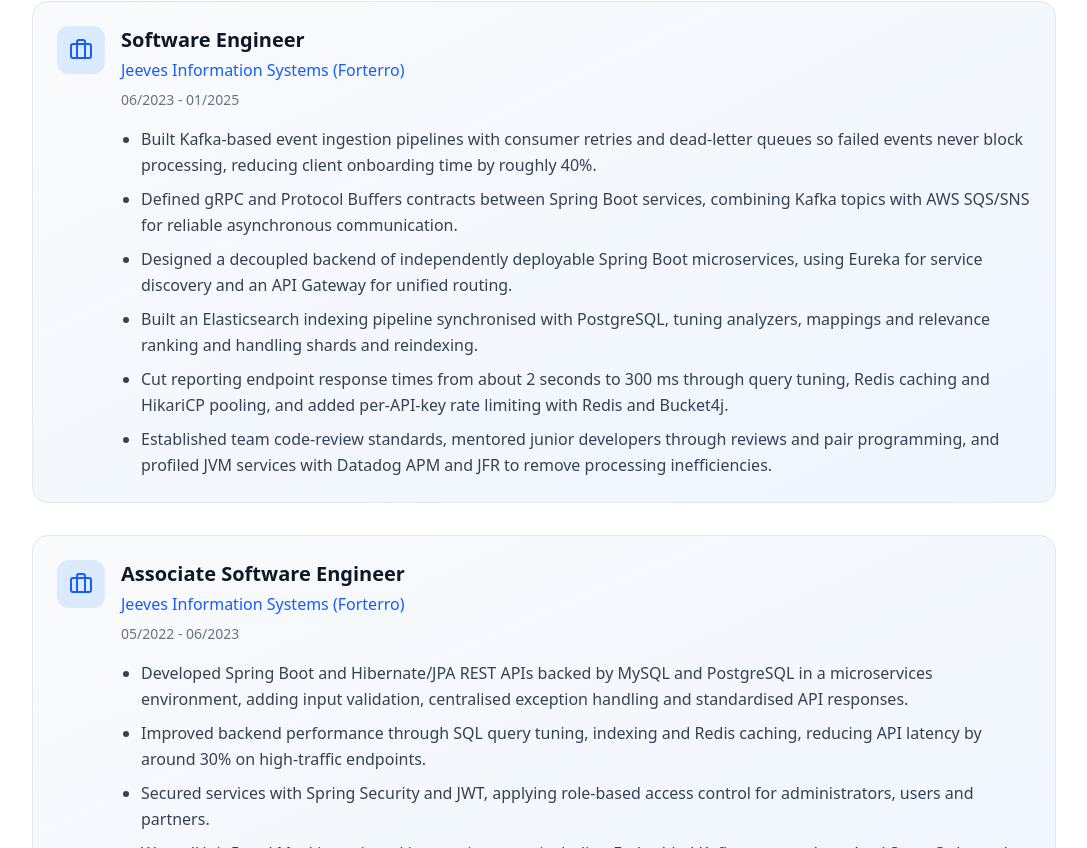
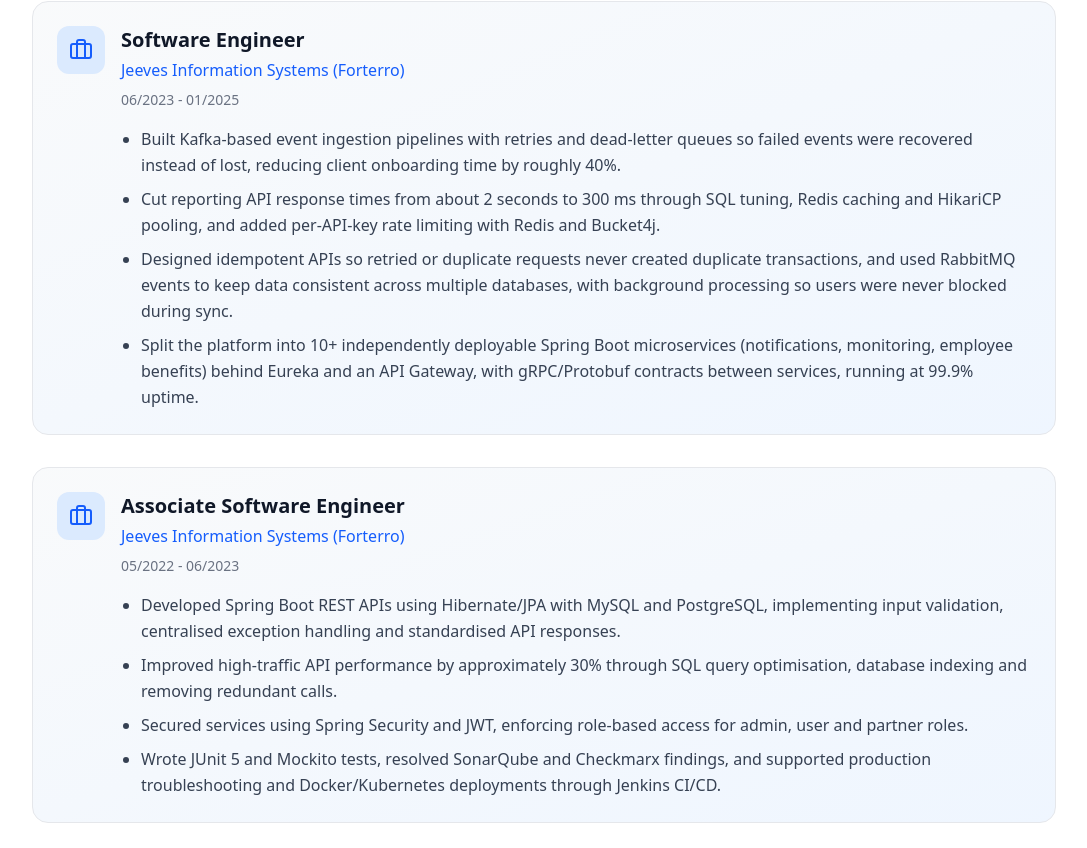
Before and after one commit to dhanushpvjgit/portfolio, a React (Vite) app: page / in a window 1280 px wide. Shown: the part 1572-2420 px from the top of the page, without its empty margins (96-1183 px from the left). Built offline with nearby package versions, Linux system fonts and the light colour scheme.

Commit message:
Changed description

```diff
--- a/src/App.jsx
+++ b/src/App.jsx
@@ -47,24 +47,21 @@ const translations = {
           company: "Jeeves Information Systems (Forterro)",
           duration: "06/2023 - 01/2025",
           points: [
-            "Entwickelte Kafka-basierte Event-Ingestion-Pipelines mit Consumer-Retries und Dead-Letter-Queues, sodass fehlgeschlagene Events die Verarbeitung nicht blockieren, und verkürzte die Kunden-Einführungszeit um rund 40 %.",
-            "Definierte gRPC- und Protocol-Buffers-Verträge zwischen Spring-Boot-Services und kombinierte Kafka-Topics mit AWS SQS/SNS für zuverlässige asynchrone Kommunikation.",
-            "Konzipierte ein entkoppeltes Backend aus unabhängig deploybaren Spring-Boot-Microservices mit Eureka für Service Discovery und einem API Gateway für einheitliches Routing.",
-            "Entwickelte eine Elasticsearch-Indexierungspipeline, die mit PostgreSQL synchron gehalten wird, optimierte Analyzer, Mappings und Relevanz-Ranking und verwaltete Shards und Reindexing.",
-            "Senkte die Antwortzeiten von Reporting-Endpunkten von rund 2 Sekunden auf 300 ms durch Query-Tuning, Redis-Caching und HikariCP-Pooling und ergänzte Rate Limiting pro API-Key mit Redis und Bucket4j.",
-            "Etablierte Code-Review-Standards im Team, betreute Nachwuchsentwickler durch Reviews und Pair Programming und analysierte JVM-Services mit Datadog APM und JFR, um Verarbeitungsengpässe zu beseitigen."
-          ]
+            "Entwicklung von Kafka-basierten Event-Ingestion-Pipelines mit Retries und Dead-Letter-Queues, sodass fehlgeschlagene Events wiederhergestellt statt verloren wurden; dadurch Verkürzung der Onboarding-Zeit für Kunden um rund 40 %.",
+  "Reduzierung der Antwortzeiten der Reporting-API von etwa 2 Sekunden auf 300 ms durch SQL-Tuning, Redis-Caching und HikariCP-Pooling sowie Einführung eines Rate-Limitings pro API-Key mit Redis und Bucket4j.",
+  "Konzeption idempotenter APIs, sodass wiederholte oder doppelte Anfragen nie zu doppelten Transaktionen führten; Einsatz von RabbitMQ-Events zur Datenkonsistenz über mehrere Datenbanken hinweg, mit Hintergrundverarbeitung, damit Nutzer während der Synchronisation nie blockiert wurden.",
+  "Aufteilung der Plattform in über 10 unabhängig deploybare Spring-Boot-Microservices (Benachrichtigungen, Monitoring, Mitarbeitervorteile) hinter Eureka und einem API-Gateway, mit gRPC/Protobuf-Verträgen zwischen den Services und einer Verfügbarkeit von 99,9 %."
+         ]
         },
         {
           title: "Associate Software Engineer",
           company: "Jeeves Information Systems (Forterro)",
           duration: "05/2022 - 06/2023",
           points: [
-            "Entwickelte REST-APIs mit Spring Boot und Hibernate/JPA auf Basis von MySQL und PostgreSQL in einer Microservices-Umgebung und ergänzte Eingabevalidierung, zentrale Fehlerbehandlung und standardisierte API-Antworten.",
-            "Verbesserte die Backend-Performance durch SQL-Query-Tuning, Indizierung und Redis-Caching und reduzierte die API-Latenz bei stark genutzten Endpunkten um rund 30 %.",
-            "Sicherte Services mit Spring Security und JWT ab und setzte rollenbasierte Zugriffskontrolle für Administratoren, Benutzer und Partner um.",
-            "Schrieb Unit- und Integrationstests mit JUnit 5 und Mockito, einschließlich Embedded-Kafka-Tests, und behob SonarQube- und Checkmarx-Findings, um Qualitäts- und Sicherheitsprüfungen stabil zu bestehen.",
-            "Analysierte Produktionsfehler, identifizierte Ursachen und lieferte Korrekturen mit Präventionsmaßnahmen; unterstützte Docker- und Kubernetes-Deployments über Jenkins-CI/CD-Pipelines in agilen Scrum-Teams."
+            "Entwicklung von Spring-Boot-REST-APIs mit Hibernate/JPA sowie MySQL und PostgreSQL, inklusive Eingabevalidierung, zentralisierter Fehlerbehandlung und standardisierter API-Antworten.",
+  "Verbesserung der Performance stark frequentierter APIs um etwa 30 % durch SQL-Query-Optimierung, Datenbankindizes und Entfernung redundanter Aufrufe.",
+  "Absicherung der Services mit Spring Security und JWT sowie rollenbasierte Zugriffskontrolle für Admin-, Benutzer- und Partnerrollen.",
+  "Erstellung von JUnit-5- und Mockito-Tests, Behebung von SonarQube- und Checkmarx-Findings sowie Unterstützung bei der Fehleranalyse im Produktivbetrieb und bei Docker/Kubernetes-Deployments über Jenkins CI/CD."
           ]
         }
       ]
@@ -211,12 +208,10 @@ const translations = {
           company: "Jeeves Information Systems (Forterro)",
           duration: "06/2023 - 01/2025",
           points: [
-            "Built Kafka-based event ingestion pipelines with consumer retries and dead-letter queues so failed events never block processing, reducing client onboarding time by roughly 40%.",
-            "Defined gRPC and Protocol Buffers contracts between Spring Boot services, combining Kafka topics with AWS SQS/SNS for reliable asynchronous communication.",
-            "Designed a decoupled backend of independently deployable Spring Boot microservices, using Eureka for service discovery and an API Gateway for unified routing.",
-            "Built an Elasticsearch indexing pipeline synchronised with PostgreSQL, tuning analyzers, mappings and relevance ranking and handling shards and reindexing.",
-            "Cut reporting endpoint response times from about 2 seconds to 300 ms through query tuning, Redis caching and HikariCP pooling, and added per-API-key rate limiting with Redis and Bucket4j.",
-            "Established team code-review standards, mentored junior developers through reviews and pair programming, and profiled JVM services with Datadog APM and JFR to remove processing inefficiencies."
+             "Built Kafka-based event ingestion pipelines with retries and dead-letter queues so failed events were recovered instead of lost, reducing client onboarding time by roughly 40%.",
+              "Cut reporting API response times from about 2 seconds to 300 ms through SQL tuning, Redis caching and HikariCP pooling, and added per-API-key rate limiting with Redis and Bucket4j.",
+              "Designed idempotent APIs so retried or duplicate requests never created duplicate transactions, and used RabbitMQ events to keep data consistent across multiple databases, with background processing so users were never blocked during sync.",
+              "Split the platform into 10+ independently deployable Spring Boot microservices (notifications, monitoring, employee benefits) behind Eureka and an API Gateway, with gRPC/Protobuf contracts between services, running at 99.9% uptime."
           ]
         },
         {
@@ -224,12 +219,11 @@ const translations = {
           company: "Jeeves Information Systems (Forterro)",
           duration: "05/2022 - 06/2023",
           points: [
-            "Developed Spring Boot and Hibernate/JPA REST APIs backed by MySQL and PostgreSQL in a microservices environment, adding input validation, centralised exception handling and standardised API responses.",
-            "Improved backend performance through SQL query tuning, indexing and Redis caching, reducing API latency by around 30% on high-traffic endpoints.",
-            "Secured services with Spring Security and JWT, applying role-based access control for administrators, users and partners.",
-            "Wrote JUnit 5 and Mockito unit and integration tests, including Embedded Kafka tests, and resolved SonarQube and Checkmarx findings to keep quality and security checks passing.",
-            "Investigated production defects, identified root causes and shipped fixes with preventive measures; supported Docker and Kubernetes deployments through Jenkins CI/CD pipelines in Agile/Scrum teams."
-          ]
+           "Developed Spring Boot REST APIs using Hibernate/JPA with MySQL and PostgreSQL, implementing input validation, centralised exception handling and standardised API responses.",
+            "Improved high-traffic API performance by approximately 30% through SQL query optimisation, database indexing and removing redundant calls.",
+            "Secured services using Spring Security and JWT, enforcing role-based access for admin, user and partner roles.",
+            "Wrote JUnit 5 and Mockito tests, resolved SonarQube and Checkmarx findings, and supported production troubleshooting and Docker/Kubernetes deployments through Jenkins CI/CD."
+         ]
         }
       ]
     },
```
